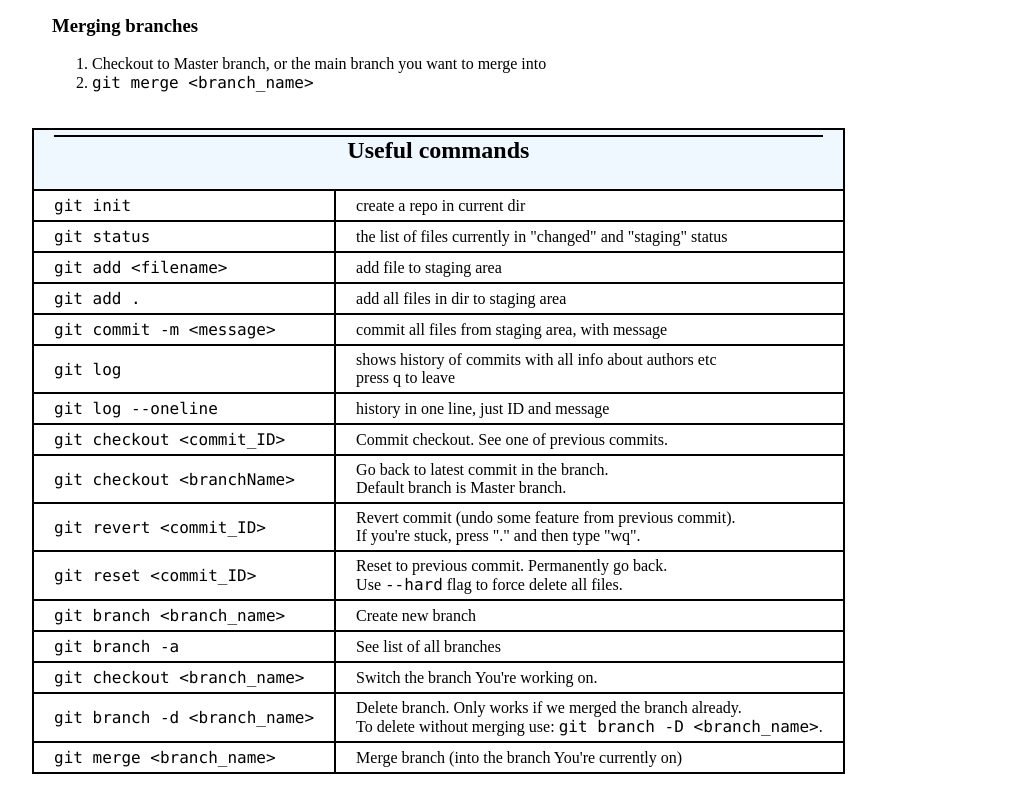
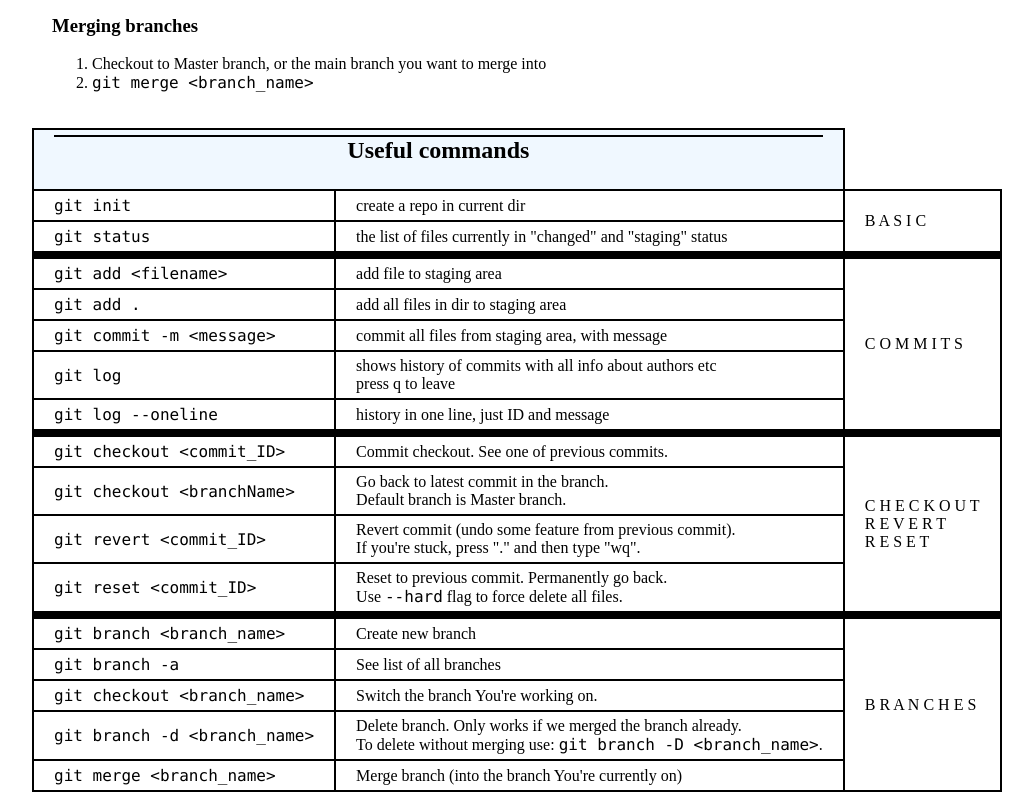
Before and after one commit to blaze26801/learning-git, a plain HTML site: page index.html in a window 1280 px wide. Shown: the part 1307-2107 px from the top of the page, without its empty margins (96-1129 px from the left). Drawn offline with Linux system fonts and the light colour scheme.

Commit message:
added additional column

```diff
--- a/index.html
+++ b/index.html
@@ -104,14 +104,22 @@
                 <tr>
                     <td class="code">git init</td>
                     <td>create a repo in current dir</td>
+
+                    <td rowspan="2">
+                        B A S I C
+                    </td>
                 </tr>
                 <tr>
                     <td class="code">git status</td>
                     <td>the list of files currently in "changed" and "staging" status</td>
                 </tr>
-                <tr>
+
+                <tr class="tableSectionStart">
                     <td class="code">git add &lt;filename&gt;</td>
                     <td>add file to staging area</td>
+                    <td rowspan="5">
+                        C O M M I T S
+                    </td>
                 </tr>
                 <tr>
                     <td class="code">git add .</td>
@@ -132,9 +140,15 @@
                     <td class="code">git log --oneline</td>
                     <td>history in one line, just ID and message</td>
                 </tr>
-                <tr>
+
+                <tr class="tableSectionStart">
                     <td class="code">git checkout &lt;commit_ID&gt;</td>
                     <td>Commit checkout. See one of previous commits.</td>
+                    <td rowspan="4">
+                        C H E C K O U T <br>
+                        R E V E R T <br>
+                        R E S E T
+                    </td>
                 </tr>
                 <tr>
                     <td class="code">git checkout &lt;branchName&gt;</td>
@@ -157,10 +171,14 @@
                         Use <span class="code">--hard</span> flag to force delete all files.
                     </td>
                 </tr>
-                <tr>
+
+                <tr class="tableSectionStart">
                     <td class="code">git branch &lt;branch_name&gt;</td>
                     <td>
                         Create new branch
+                    </td>
+                    <td rowspan="5">
+                        B R A N C H E S <br>
                     </td>
                 </tr>
                 <tr>
@@ -188,6 +206,7 @@
                         Merge branch (into the branch You're currently on)
                     </td>
                 </tr>
+
             </table>
         </section>
     </div>
--- a/style.css
+++ b/style.css
@@ -61,6 +61,9 @@ table tr:first-child{
 
 
 
+.code{
+    font-family: Consolas;
+}
 
 .funnyWord{
     padding: 20px;
@@ -70,8 +73,8 @@ table tr:first-child{
     background: #ddd;
 }
 
-.code{
-    font-family: Consolas;
+.tableSectionStart{
+    border-top: 8px solid black;
 }
 
 section h1:first-child{
```
